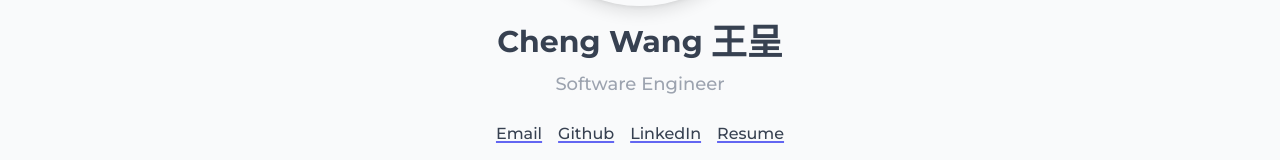
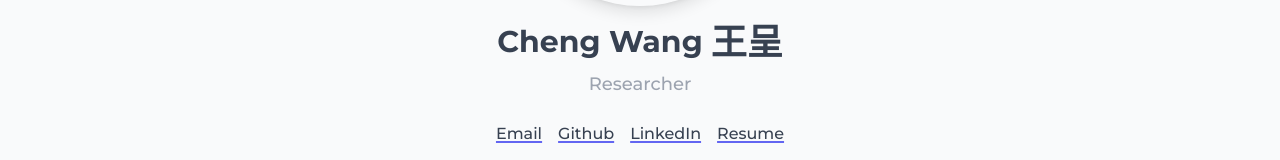
Before and after one commit to Galaxeaaa/Galaxeaaa.github.io, a Next.js app: page / in a window 1280 px wide. Shown: the part 398-558 px from the top of the page. Built offline with nearby package versions, Linux system fonts and the light colour scheme; a web font is replaced by a local one.

Commit message:
Add "Builder" in Hero cycled appearing card

```diff
--- a/components/Hero.tsx
+++ b/components/Hero.tsx
@@ -33,6 +33,9 @@ export default function Hero() {
 						>
 							<CycledAppearContainer interval={3500}>
 								<CycledAppearItem>
+									<BlurIn duration={1}> Builder </BlurIn>
+								</CycledAppearItem>
+								<CycledAppearItem>
 									<BlurIn duration={1}> Researcher </BlurIn>
 								</CycledAppearItem>
 								<CycledAppearItem>
@@ -52,7 +55,7 @@ export default function Hero() {
 					<a href="mailto:chengwang@ucsd.edu"> Email </a>
 					<a href="https://github.com/Galaxeaaa"> Github </a>
 					<a href="https://www.linkedin.com/in/chengwang1111"> LinkedIn </a>
-					<a href="https://drive.google.com/file/d/1aG11ZkTvSyfBXDlGJpoqxg-LpHAKgXp1/view?usp=drive_link"> Resume </a>
+					<a href="https://drive.google.com/open?id=17FYINeEu0tcC327UNoj9MMWmNxJ6n1Do&usp=drive_fs"> Resume </a>
 				</div>
 			</div>
 		</div >
```
